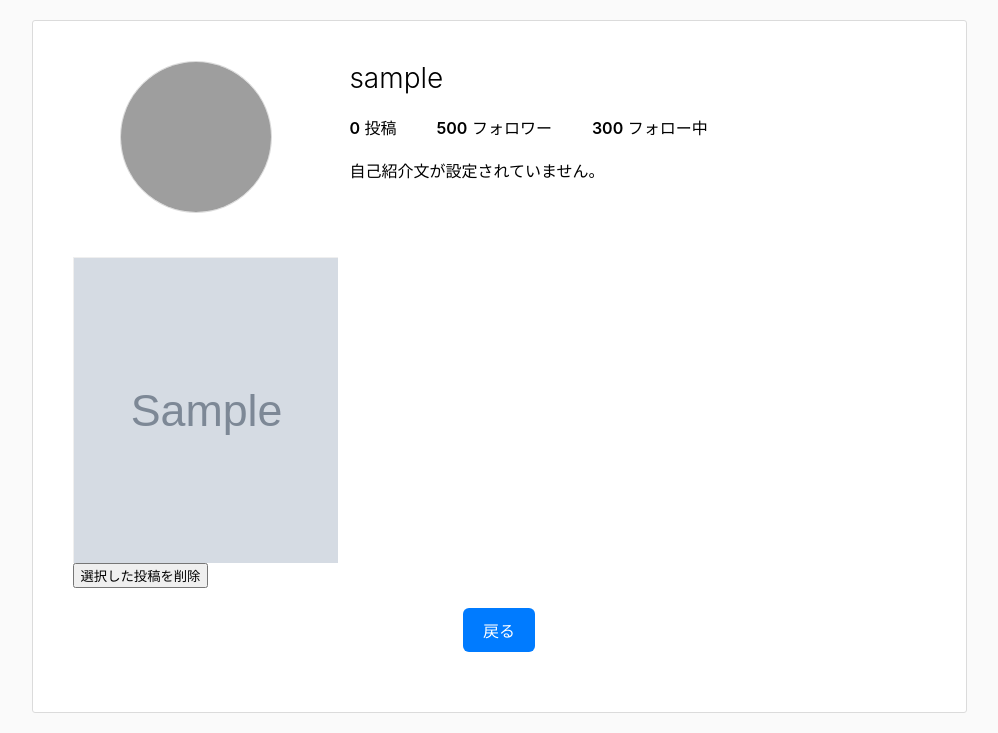
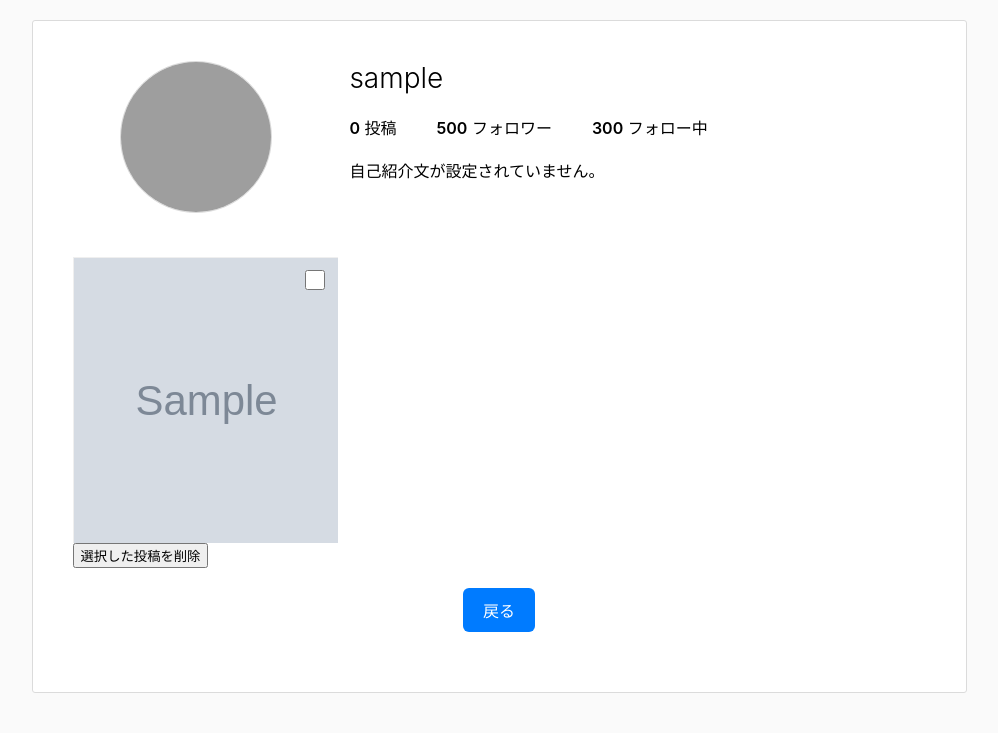
Before and after one commit to Hinata-241038/Instagram, a PHP site: page /plofile.php in a window 1280 px wide. Shown: the top 733 px of the page, without its empty margins (141-1139 px from the left). Run offline with PHP 8.4, Linux system fonts and the light colour scheme; the visitor is signed in with stand-in values (Sample User, id 1); tables that the repository leaves empty or names only in its code hold one stand-in row (values such as "Sample post"); grey boxes marked "Sample" are stand-in pictures; grey boxes are pictures that could not be loaded.

Commit message:
CSS更新

```diff
--- a/plofile_style.css
+++ b/plofile_style.css
@@ -119,12 +119,18 @@ body {
     background-color: #0056b3;
 }
 
-/* チェックボックスが隠れていないか確認するためのCSS */
 .delete-checkbox {
-    display: inline-block !important;
-    visibility: visible !important;
-    opacity: 1 !important;
-    position: static !important;
+    /* 位置を絶対指定に変更 */
+    position: absolute;
+    /* 右上からの位置を調整 */
+    top: 10px;
+    right: 10px;
+    /* 他の要素の上に表示されるようにする */
+    z-index: 10;
+    /* スタイルを整えるための追加設定 */
+    width: 20px;
+    height: 20px;
+    cursor: pointer;
 }
 
 
```
